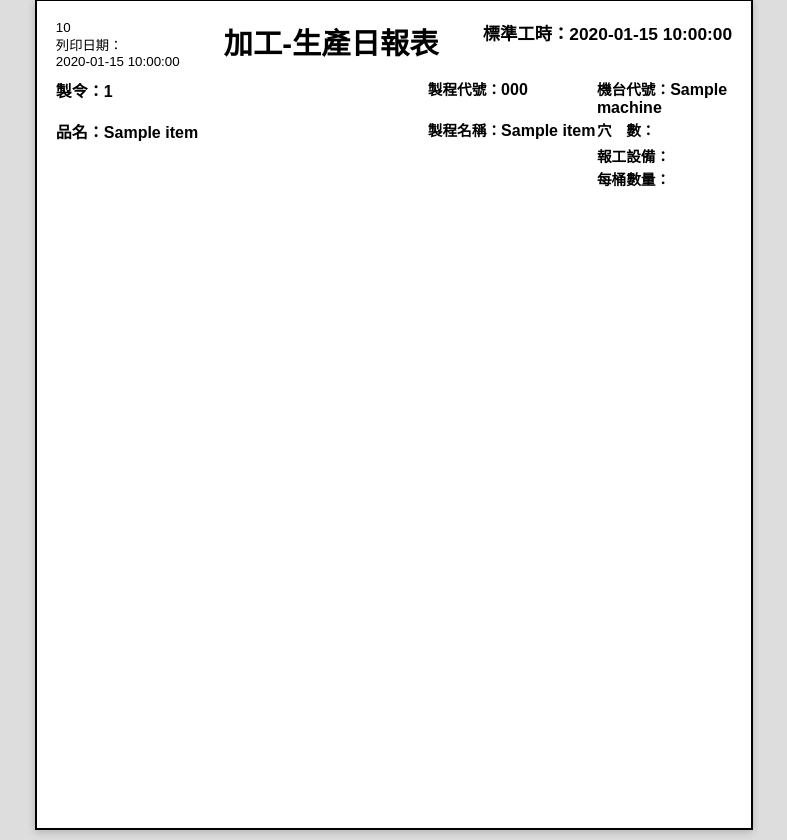
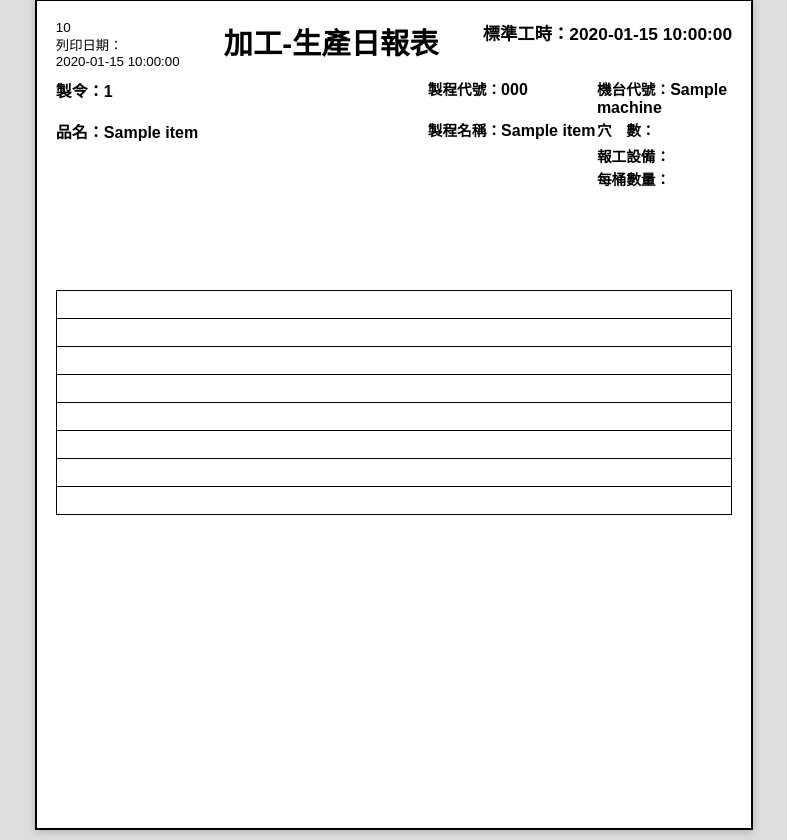
Before and after one commit to jie522/060520-PDS-, a Flask app: template templates/print_report.html in a window 1280 px wide. Shown: the part 81-921 px from the top of the page, without its empty margins (246-1033 px from the left). Run offline with Flask 3, Linux system fonts and the light colour scheme; the template is opened without the code that fills it: most values are stand-ins (such as "Sample title", 1, 10 or a date in 2020); some libraries are stand-ins or nearby versions.

Commit message:
補充：在列印報表中添加8行空白記錄行供手寫使用

```diff
--- a/dist_embed/製令查詢/_app/templates/print_report.html
+++ b/dist_embed/製令查詢/_app/templates/print_report.html
@@ -240,6 +240,17 @@
         <div class="barcode-section">
             <svg class="barcode-{{ loop.index }}"></svg>
         </div>
+
+        <!-- 空白記錄行 -->
+        <div style="margin-top: 10px;">
+            <table style="width: 100%; border-collapse: collapse;">
+                {% for row in range(8) %}
+                <tr style="height: 28px;">
+                    <td style="border: 1px solid #000; padding: 2px;"></td>
+                </tr>
+                {% endfor %}
+            </table>
+        </div>
     </div>
     {% endfor %}
 
```
Also changed, not shown: templates/print_report.html (+11 -0 lines).
